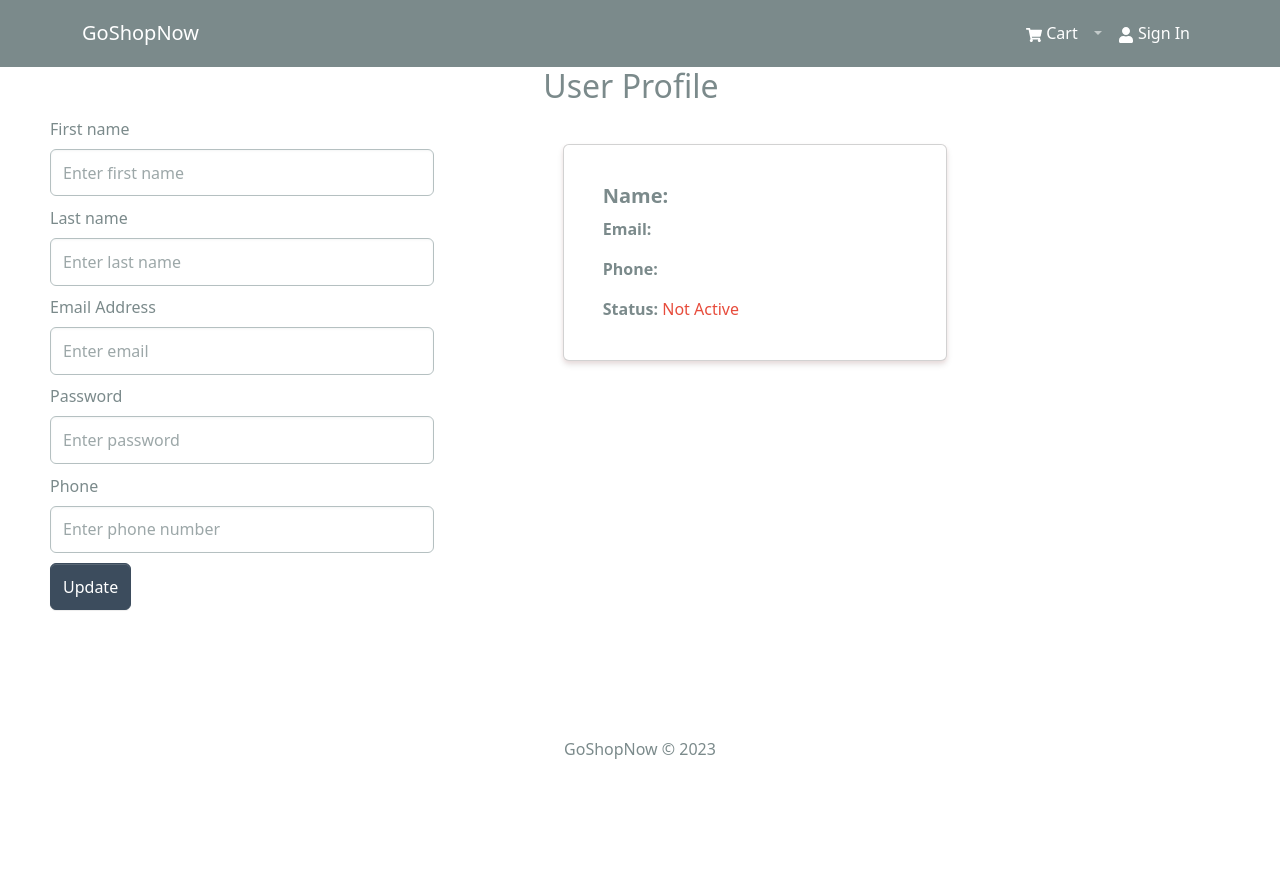
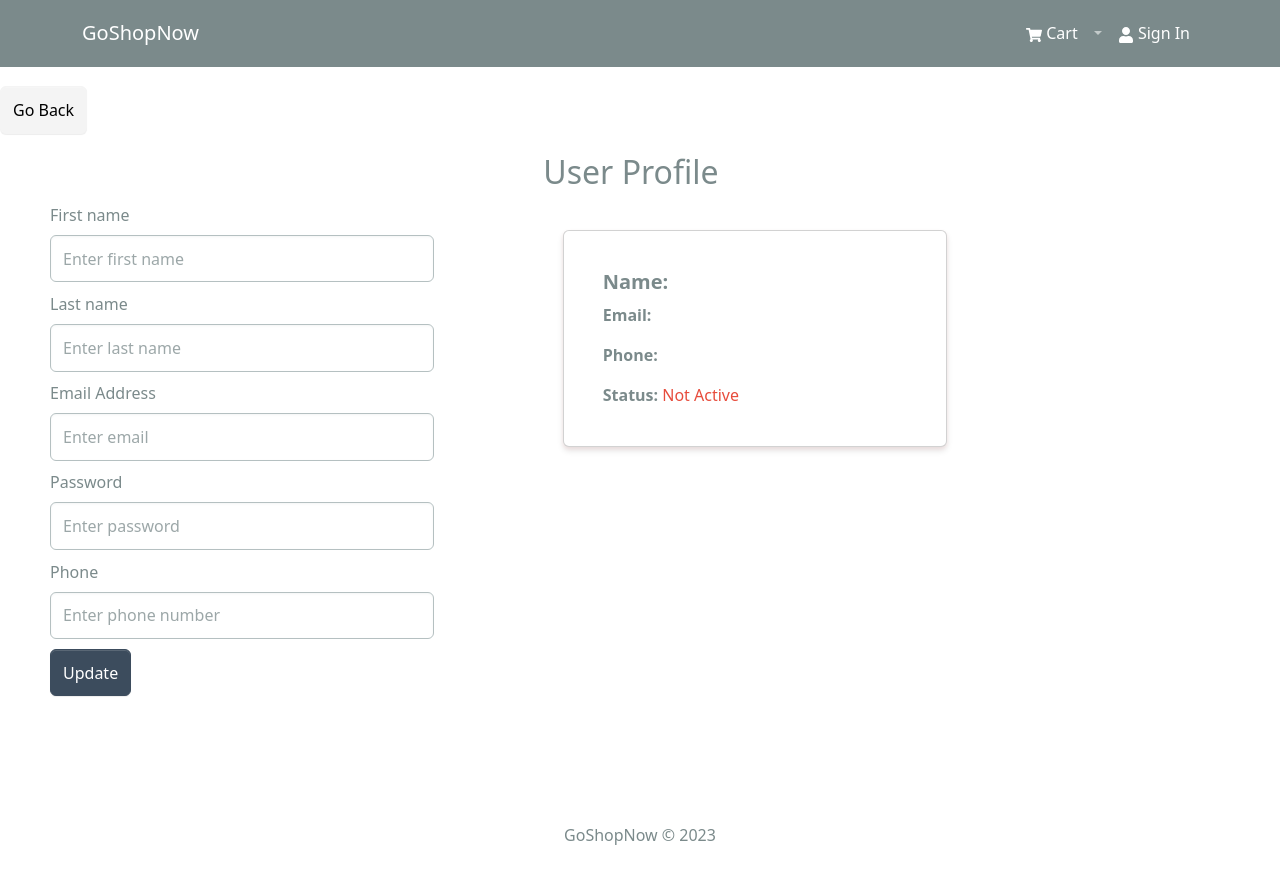
Before and after one commit to Ad-Abhishek/GoShopNow, a React (Create React App) app: page /profile in a window 1280 px wide. Shown: the top 884 px of the page. Before the commit the page ends 854 px from the top, so only its background shows below. Built offline with nearby package versions, Linux system fonts and the light colour scheme; no server answers.

Commit message:
add routing

```diff
--- a/src/screens/ProfileScreen.jsx
+++ b/src/screens/ProfileScreen.jsx
@@ -1,4 +1,5 @@
 import React, { useEffect, useState } from 'react';
+import {Link} from 'react-router-dom';
 import { Card, Form, Button, Row, Col } from 'react-bootstrap';
 import { toast } from 'react-hot-toast';
 import axios from 'axios';
@@ -65,6 +66,10 @@
     }
 
   return (
+    <>
+    <Link className='btn btn-light my-3' to='/'>
+                Go Back
+    </Link>
     <Row>
       <Col md={3}>
         <Form onSubmit={updateUser} style={{ width: "24rem", margin: "50px" }}>
@@ -151,6 +156,7 @@
     </Card>
       </Col>
     </Row>
+  </>
   );
 };
 
```
